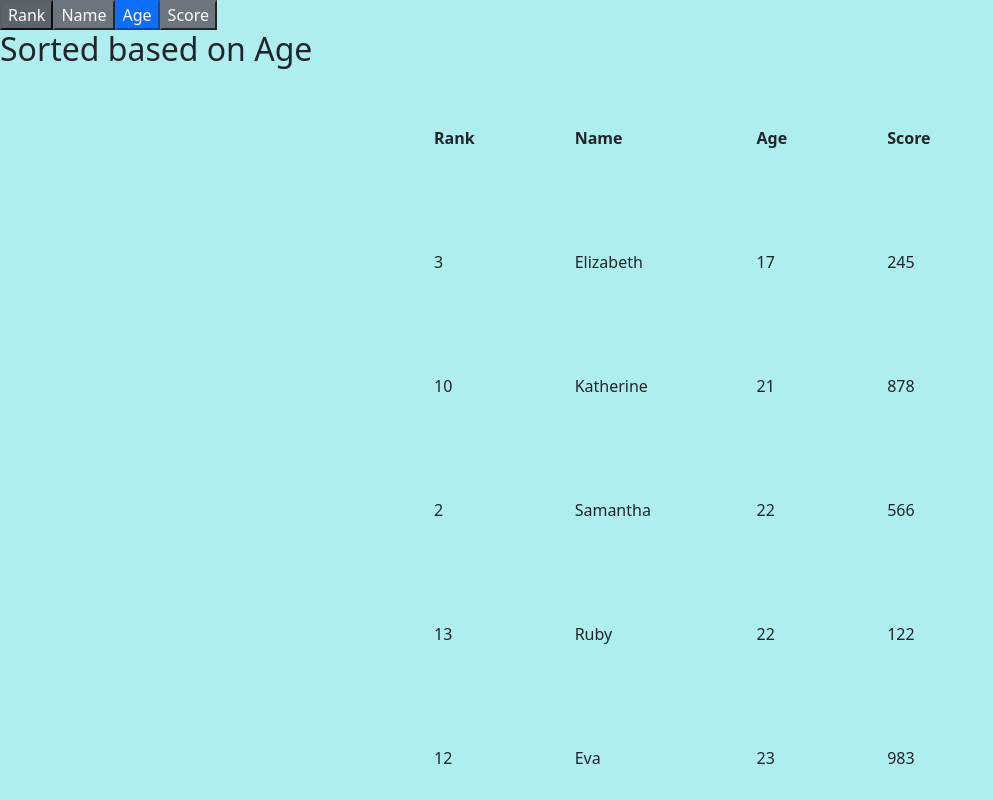
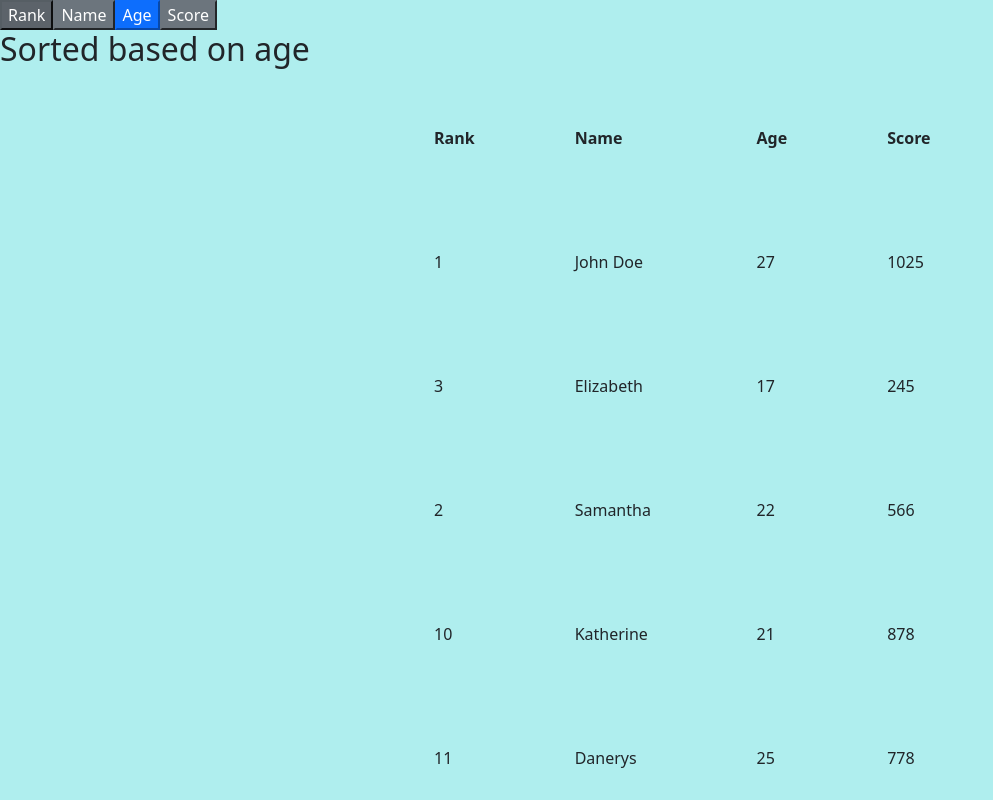
Before and after one commit to shruthi2609/firstreactapp, a React (Create React App) app: page /age in a window 1280 px wide. Shown: the top 800 px of the page, without its empty margins (0-993 px from the left). Built offline with nearby package versions, Linux system fonts and the light colour scheme.

Commit message:
4 components scoreboard

```diff
--- a/src/App.js
+++ b/src/App.js
@@ -1,5 +1,6 @@
 import React from "react";
 import {BrowserRouter,Route,Routes,Link} from 'react-router-dom'
+import JustSort from "./ScoreDashBoard/JustSort";
 import LeaderBoard from "./ScoreDashBoard/LeaderBoard";
 import SortAge from "./ScoreDashBoard/SortAge";
 import SortName from "./ScoreDashBoard/SortName";
@@ -11,10 +12,10 @@ function App(){
       <BrowserRouter>
         <Routes>
           <Route path='/' element={<LeaderBoard></LeaderBoard>}></Route>
-          <Route path='/name'element={<SortName></SortName>}></Route>
-          <Route path='/age' element={<SortAge></SortAge>}></Route>
-          <Route path='/rank' element={<SortRank></SortRank>}></Route>
-          <Route path='/score' element={<SortScore></SortScore>}></Route>
+          <Route path='/name'element={<JustSort userkey='fname' value={1}></JustSort>}></Route>
+          <Route path='/age' element={<JustSort userkey='age' value={2}></JustSort>}></Route>
+          <Route path='/rank' element={<JustSort userkey='rank' value={3}></JustSort>}></Route>
+          <Route path='/score' element={<SortScore userkey='points' value={4}></SortScore>}></Route>
         </Routes>
       </BrowserRouter>
     </div>
--- /dev/null
+++ b/src/ScoreDashBoard/JustSort.js
@@ -0,0 +1,35 @@
+import React from 'react'
+import response from './response'
+import Header from './Header'
+import TableData from './TableData'
+class JustSort extends React.Component{
+    constructor(props){
+        super(props)
+        this.state={
+            data:[]
+        }
+    }
+    componentDidMount(){
+        if(this.props.value!==1){
+            let userkey=this.props.userkey
+            console.log(userkey)
+            const sorteddata=[...response.list].sort((a,b)=>Number(a.userkey)-Number(b.userkey))
+        this.setState({data:sorteddata})
+        }
+        else{
+         const sorteddata=[...response.list].sort((a,b)=>a.name.localeCompare(b.name))
+         this.setState({data:sorteddata})
+        }
+        }
+    render(){
+
+        return(
+            <div>
+                <Header value={this.props.value}></Header>
+                <h2>Sorted based on {this.props.userkey} </h2>
+                <TableData tabledata={this.state.data}></TableData>
+            </div>
+        )
+    }
+}
+export default JustSort
```
